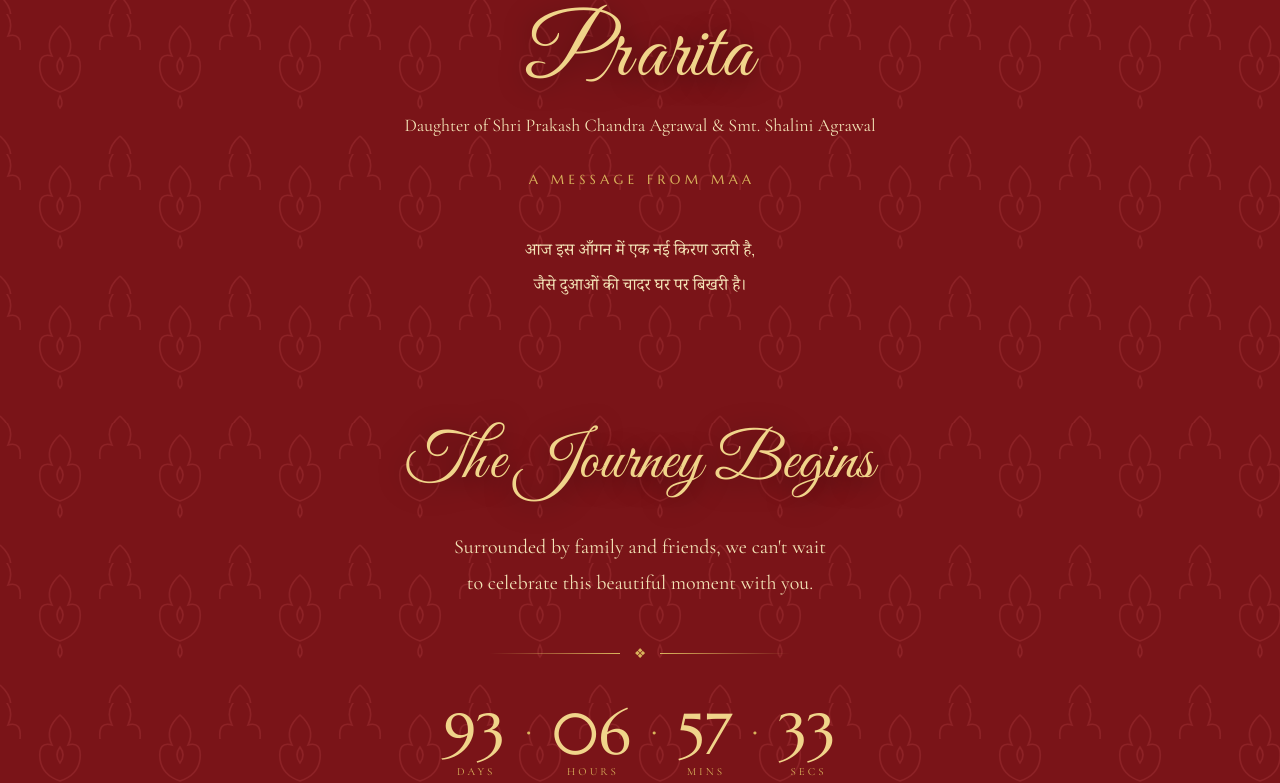
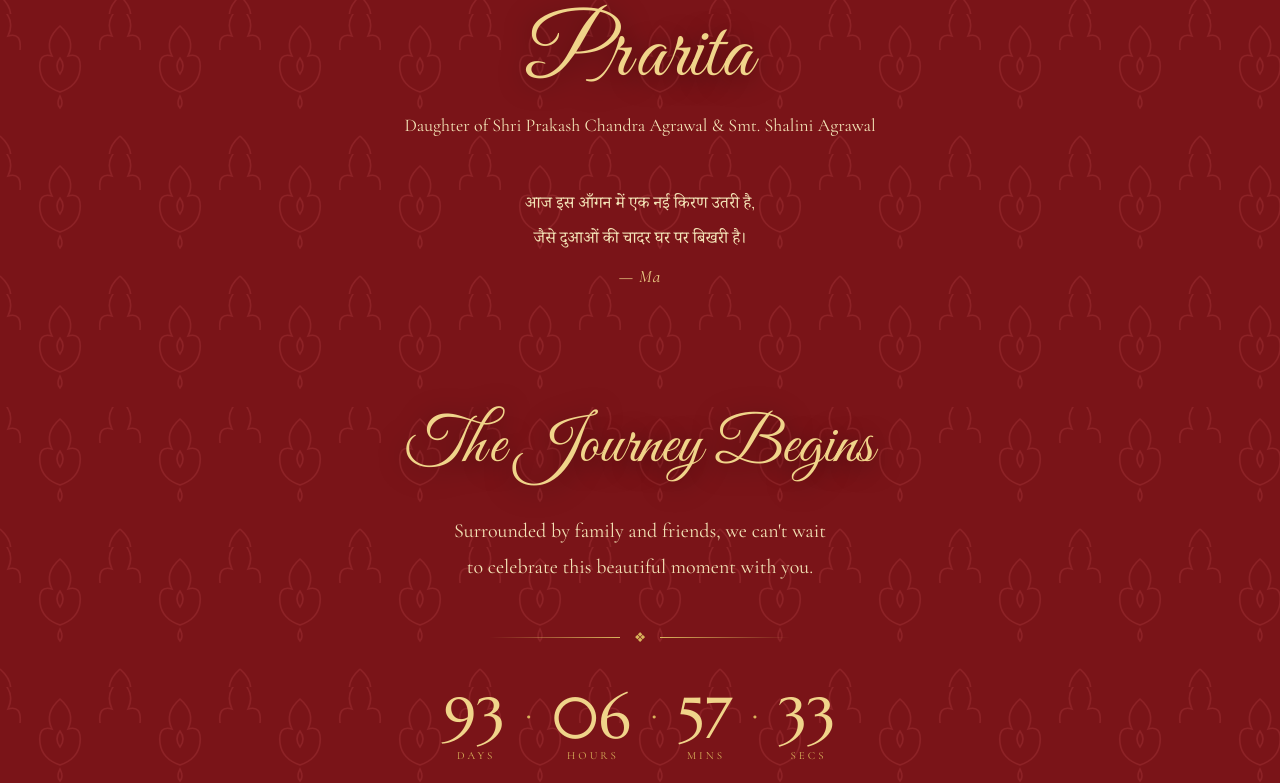
Before and after one commit to vkkhare/wedding_invitation, a React (Vite) app: page / in a window 1280 px wide. Shown: the part 2204-2987 px from the top of the page. Built offline with nearby package versions, Linux system fonts and the light colour scheme; no server answers.

Commit message:
Sign the couplet with a Ma attribution below the verse
Co-Authored-By: Claude Fable 5 <noreply@anthropic.com>
Claude-Session: https://claude.ai/code/session_01Laey7iPgSkAxcR1n1p2GxR

```diff
--- a/src/components/Couple.jsx
+++ b/src/components/Couple.jsx
@@ -18,11 +18,11 @@ export default function Couple() {
           Daughter of Shri Prakash Chandra Agrawal &amp; Smt. Shalini Agrawal
         </Reveal>
 
-        <Reveal as="p" className="family-head">A Message from Maa</Reveal>
         <Reveal as="p" className="lang-dev couplet">
           आज इस आँगन में एक नई किरण उतरी है,<br />
           जैसे दुआओं की चादर घर पर बिखरी है।
         </Reveal>
+        <Reveal as="p" className="couplet-sign">— Ma</Reveal>
       </div>
     </section>
   )
--- a/src/styles.css
+++ b/src/styles.css
@@ -297,6 +297,7 @@ sup { font-size: 0.55em; }
 .monogram-medallion img { filter: drop-shadow(0 6px 24px rgba(20, 2, 3, 0.55)); }
 
 .couplet { font-size: 1.05rem; line-height: 2.1; margin-top: clamp(28px, 7vw, 44px); color: var(--gold-soft); font-style: normal; }
+.couplet-sign { font-style: italic; font-size: 1.08rem; color: var(--gold-bright); margin-top: 10px; letter-spacing: 0.06em; }
 
 /* countdown */
 .section-script { font-size: clamp(2.6rem, 10vw, 4rem); color: var(--gold-bright); margin-bottom: clamp(16px, 4vw, 26px); line-height: 1.25; text-shadow: 0 4px 26px rgba(20, 2, 3, 0.5); }
```
